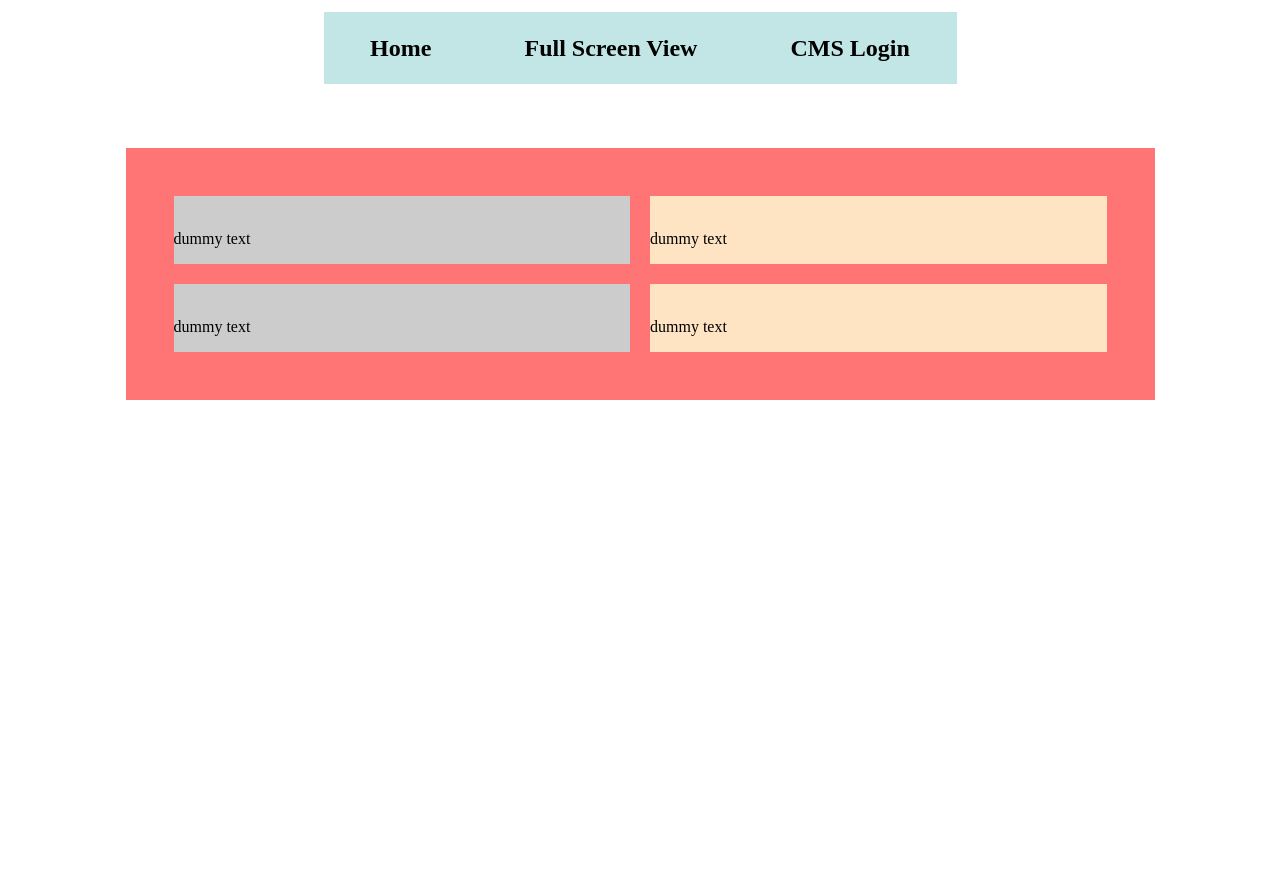
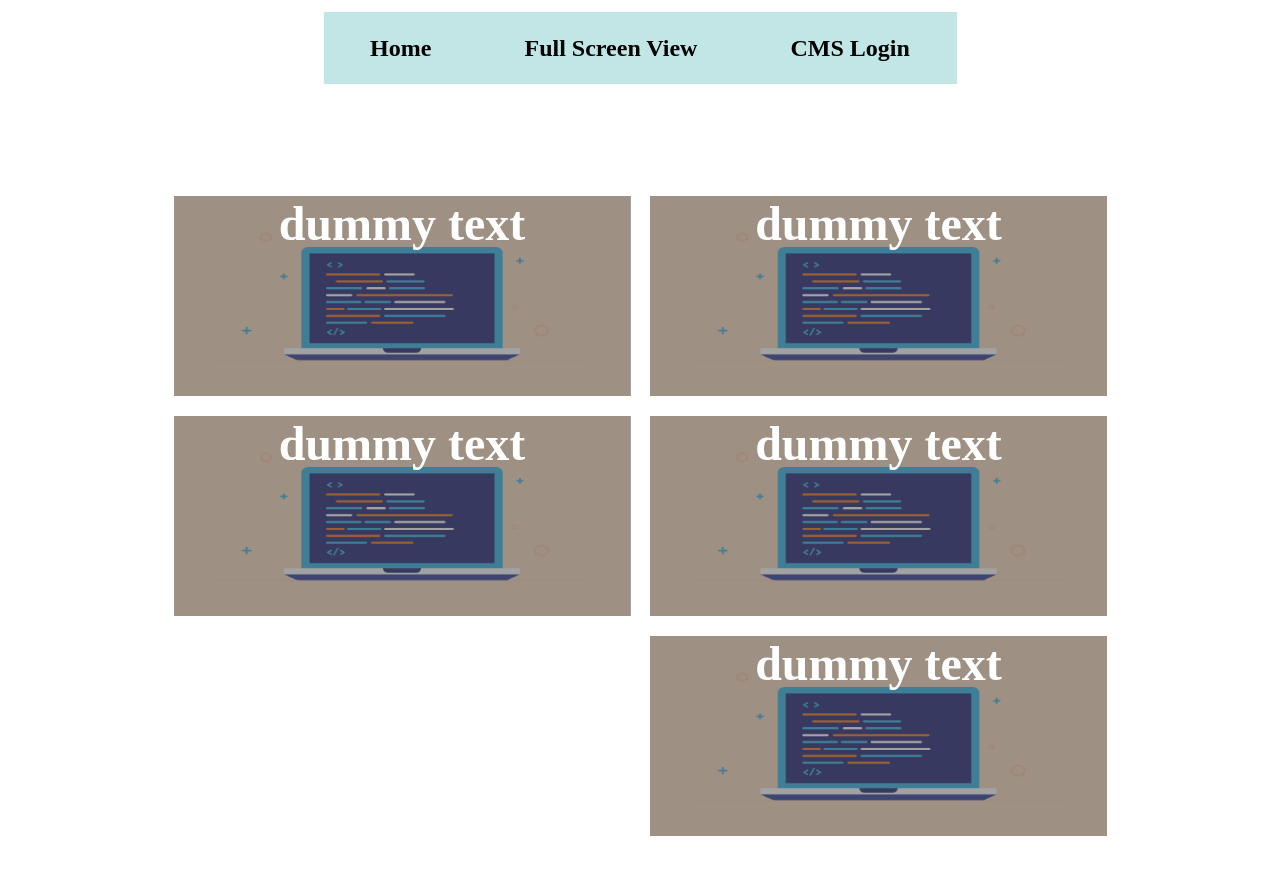
Before and after one commit to tw427/Blog-API, a React (Vite) app in the folder frontend/: page / in a window 1280 px wide. Shown: the top 874 px of the page. Before the commit the page ends 800 px from the top, so only its background shows below. Built offline with nearby package versions, Linux system fonts and the light colour scheme.

Commit message:
Style Home component individual Blog Post cards

```diff
--- a/frontend/components/home.jsx
+++ b/frontend/components/home.jsx
@@ -1,25 +1,40 @@
 export const Home = () => {
+  const blogImg = "../assets/blogimg.png";
   return (
     <>
       <main id="view-home">
         <section id="left-home">
           <div className="left test1">
-            <img></img>
-            <p>dummy text</p>
+            <div className="image-container">
+              <p className="post-title">dummy text</p>
+              <img className="post-image" src={blogImg}></img>
+            </div>
           </div>
           <div className="left test2">
-            <img></img>
-            <p>dummy text</p>
+            <div className="image-container">
+              <p className="post-title">dummy text</p>
+              <img className="post-image" src={blogImg}></img>
+            </div>
           </div>
         </section>
         <section id="right-home">
           <div className="right test1">
-            <img></img>
-            <p>dummy text</p>
+            <div className="image-container">
+              <p className="post-title">dummy text</p>
+              <img className="post-image" src={blogImg}></img>
+            </div>
           </div>
           <div className="right test2">
-            <img></img>
-            <p>dummy text</p>
+            <div className="image-container">
+              <p className="post-title">dummy text</p>
+              <img className="post-image" src={blogImg}></img>
+            </div>
+          </div>
+          <div className="right test3">
+            <div className="image-container">
+              <p className="post-title">dummy text</p>
+              <img className="post-image" src={blogImg}></img>
+            </div>
           </div>
         </section>
       </main>
--- a/frontend/styles/home.css
+++ b/frontend/styles/home.css
@@ -1,23 +1,48 @@
 #view-home {
-  display: grid;
-  grid-template: auto / 1fr 1fr;
+  display: flex;
   gap: 20px;
-  background-color: rgb(255, 117, 117);
   height: auto;
   width: 933px;
   padding: 48px;
 }
 
 #left-home, #right-home {
-  display: grid;
-  grid-column: 1fr;
-  gap: 20px;
+  width: 50%;
 }
 
-.left {
-  background-color: rgb(204, 204, 204);
+.left, .right {
+  margin-bottom: 20px;
 }
 
-.right {
-  background-color: bisque;
+.image-container {
+  width: 100%;
+  height: 200px;
 }
+
+.post-image {
+  object-fit: fill;
+  width: 100%;
+  height: 100%;
+}
+
+.post-title {
+  display: flex;
+  justify-content: center;
+
+  font-size: 48px;
+  font-weight: 600;
+  margin: 0;
+
+  color: white;
+  background-color: rgba(71, 71, 71, 0.5);
+
+  min-width: 457px;
+  height: 200px;
+  position: absolute;
+  z-index: 1;
+}
+
+.post-title:hover {
+  background-color: rgba(71, 71, 71, 0);
+  color: black;
+}
```
Also changed, not shown: frontend/assets/blogimg.png (added).
